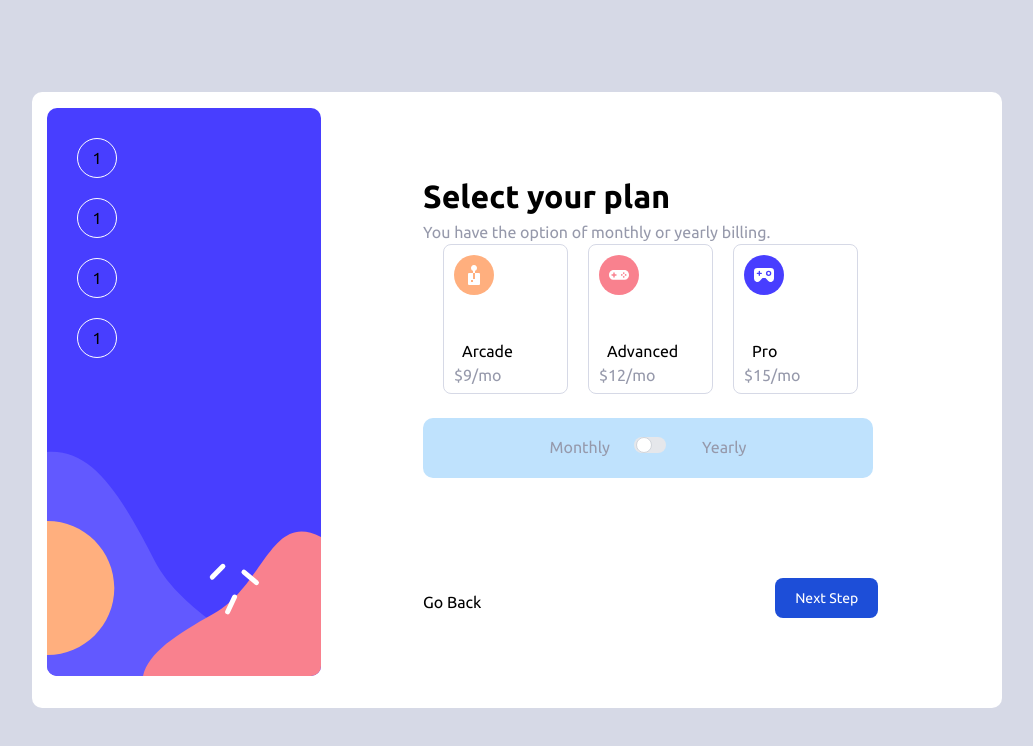
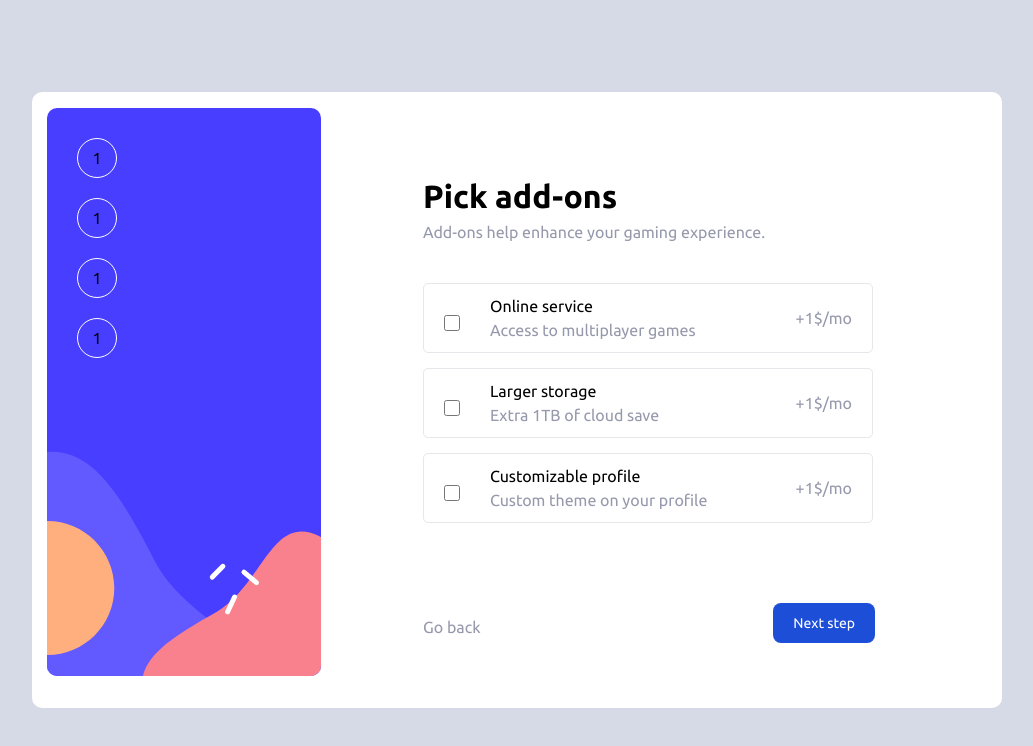
Before and after one commit to habbkad/multi-form, a React (Create React App) app: page / in a window 1280 px wide. Shown: the top 746 px of the page, without its empty margins (123-1156 px from the left). Built offline with nearby package versions, Linux system fonts and the light colour scheme.

Commit message:
done with addon page

```diff
--- a/src/main-page/info.css
+++ b/src/main-page/info.css
@@ -84,11 +84,13 @@ p {
     background-color: hsl(0, 0%, 100%);
     position: absolute;
     margin-top: 100px;
-    margin-left: 20px;
+    margin-left: 17px;
     border-radius: 10px;
   }
   .form-holder {
     margin-left: 10px;
+    margin-top: 10px;
+    margin-right: 10px;
   }
 
   .content {
--- a/src/main-page/main.js
+++ b/src/main-page/main.js
@@ -3,6 +3,7 @@ import PersonalInfo from "../personal-info-form/personal-info";
 import Planscard from "../plan-selection/plancards/planscard";
 import PlanSelection from "../plan-selection/plan-selection";
 import "./info.css";
+import AddOn from "../pick-add-ons/add-on";
 
 const Info = () => {
   return (
@@ -18,7 +19,7 @@ const Info = () => {
         </div>
         <div class="content">
           <div className="form-holder">
-            <PlanSelection />
+            <AddOn />
           </div>
         </div>
       </div>
--- a/src/pick-add-ons/add-on.css
+++ b/src/pick-add-ons/add-on.css
@@ -0,0 +1,59 @@
+.add-on-con {
+  margin-top: 15px;
+}
+
+.add-ons {
+  display: flex;
+  flex-direction: row;
+  height: 70px;
+  width: 450px;
+  align-items: center;
+  margin-bottom: 15px;
+  border-radius: 5px;
+  border-width: 1px;
+  padding: 20px;
+  justify-content: space-between;
+}
+.addon-content {
+  display: flex;
+  flex-direction: row;
+  width: 270px;
+  align-items: center;
+}
+.addon-text {
+  margin-left: 30px;
+}
+.button-con {
+  display: flex;
+  flex-direction: row;
+  justify-content: space-between;
+  width: 460px;
+  margin-top: 80px;
+}
+
+/* mpobile screen */
+@media screen and (max-width: 375px) {
+  .add-on-con {
+    margin-top: 10px;
+  }
+  .add-ons {
+    display: flex;
+    flex-direction: row;
+    height: 70px;
+    width: 310px;
+    align-items: center;
+    margin-bottom: 15px;
+    border-radius: 5px;
+    border-width: 1px;
+    padding: 20px;
+    justify-content: space-between;
+  }
+
+  .button-con {
+    display: flex;
+    flex-direction: row;
+    justify-content: space-between;
+    width: 330px;
+    margin-top: 80px;
+  }
+}
--- a/src/pick-add-ons/add-on.js
+++ b/src/pick-add-ons/add-on.js
@@ -0,0 +1,77 @@
+import React from "react";
+import "./add-on.css";
+
+const AddOn = () => {
+  return (
+    <div>
+      <div>
+        <h1>Pick add-ons</h1>
+        <p>Add-ons help enhance your gaming experience.</p>
+        <br />
+        <div className="add-on-con">
+          {/* online-Services */}
+          <div className="add-ons">
+            <div className="addon-content">
+              <input
+                id="default-checkbox"
+                type="checkbox"
+                value=""
+                class="w-4 h-4 text-blue-600 bg-gray-100 rounded border-gray-300 focus:ring-blue-500 dark:focus:ring-blue-600 dark:ring-offset-gray-800 focus:ring-2 dark:bg-gray-700 dark:border-gray-600"
+              />
+              <div className="addon-text">
+                <h2>Online service</h2>
+                <p>Access to multiplayer games</p>
+              </div>
+            </div>
+            <p>+1$/mo</p>
+          </div>
+          {/* larger-storage */}
+          <div className="add-ons">
+            <div className="addon-content">
+              <input
+                id="default-checkbox"
+                type="checkbox"
+                value=""
+                class="w-4 h-4 text-blue-600 bg-gray-100 rounded border-gray-300 focus:ring-blue-500 dark:focus:ring-blue-600 dark:ring-offset-gray-800 focus:ring-2 dark:bg-gray-700 dark:border-gray-600"
+              />
+              <div className="addon-text">
+                <h2>Larger storage</h2>
+                <p>Extra 1TB of cloud save</p>
+              </div>
+            </div>
+            <p>+1$/mo</p>
+          </div>
+          {/* Customizable profile */}
+          <div className="add-ons">
+            <div className="addon-content">
+              <input
+                id="default-checkbox"
+                type="checkbox"
+                value=""
+                class="w-4 h-4 text-blue-600 bg-gray-100 rounded border-gray-300 focus:ring-blue-500 dark:focus:ring-blue-600 dark:ring-offset-gray-800 focus:ring-2 dark:bg-gray-700 dark:border-gray-600"
+              />
+              <div className="addon-text">
+                <h2>Customizable profile</h2>
+                <p>Custom theme on your profile</p>
+              </div>
+            </div>
+            <p>+1$/mo</p>
+          </div>
+        </div>
+      </div>
+      <div className="button-con ">
+        <button>
+          <p>Go back</p>
+        </button>
+        <button
+          type="button"
+          class="text-white bg-blue-700 hover:bg-blue-800  focus:ring-blue-300 font-medium rounded-lg text-sm px-5 py-2.5 mr-2 mb-2 dark:bg-blue-600 dark:hover:bg-blue-700 focus:outline-none dark:focus:ring-blue-800"
+        >
+          Next step
+        </button>
+      </div>
+    </div>
+  );
+};
+
+export default AddOn;
```
